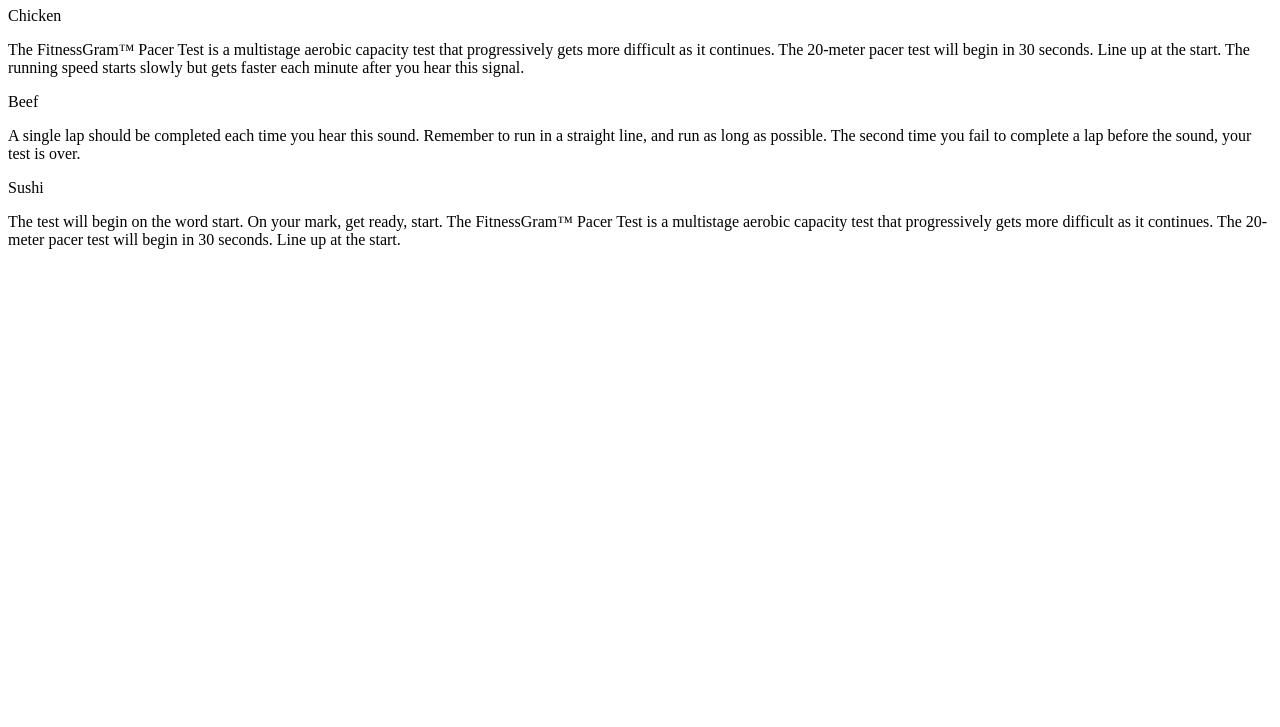
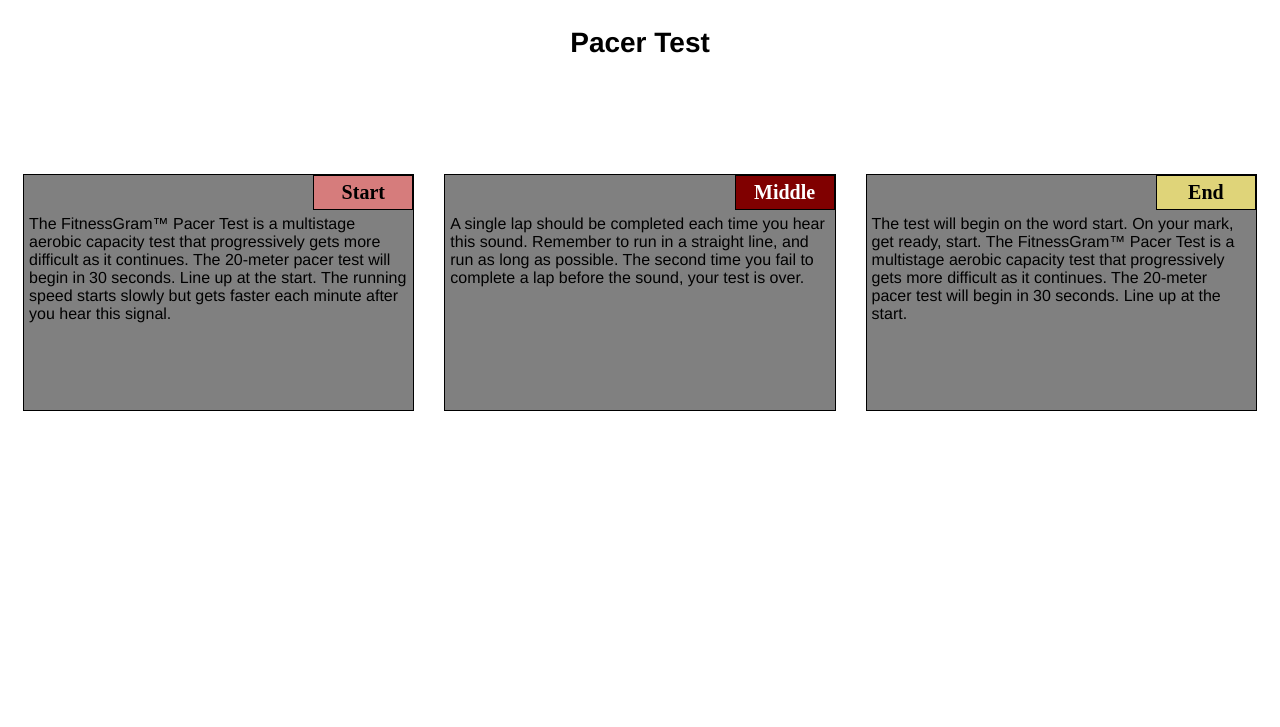
Before and after one commit to Aidan-Davis/ATD-coursera-website, a plain HTML site: page index.html in a window 1280 px wide. Shown: the part 73-800 px from the top of the page. Drawn offline with Linux system fonts and the light colour scheme.

Commit message:
Update index.html

```diff
--- a/index.html
+++ b/index.html
@@ -1,15 +1,142 @@
 <!DOCTYPE html>
 <html>
-
 <head>
     <meta charset="utf-8">
     <title>module2-solution</title>
 </head>
+    <style>
+    /*basic style*/
+    * {
+        box-sizing: border-box;
+    }
+
+    body {
+        background-color: white;
+    }
+
+    h1 {
+        margin: 100px;
+        text-align: center;
+        font-family: Helvetica;
+        font-weight: bold;
+        font-size: 175%;
+    }
+
+    section {
+        position: relative;
+        padding: 15px;
+        width: 100%;
+    }
+
+    p {
+        position: relative;
+        clear: right;
+    }
+
+    div {
+        position: relative;
+        background-color: gray;
+        border: 1px solid black;
+        width: 100%;
+        margin-left: auto;
+        margin-right: auto;
+        margin-bottom: auto;
+    }
+
+    .sub1 {
+        float: right;
+        width: 100px;
+        padding: 5px;
+        margin: 0px;
+        border: 1px solid black;
+        text-align: center;
+        font-size: 125%;
+        font-weight: bold;
+        background-color: rgb(214, 124, 124);
+
+    }
+
+    .sub2 {
+        float: right;
+        color: white;
+        width: 100px;
+        padding: 5px;
+        margin: 0px;
+        border: 1px solid black;
+        text-align: center;
+        font-size: 125%;
+        font-weight: bold;
+        background-color: maroon;
+
+    }
+
+    .sub3 {
+        color: black;
+        float: right;
+        width: 100px;
+        padding: 5px;
+        margin: 0px;
+        border: 1px solid black;
+        text-align: center;
+        font-size: 125%;
+        font-weight: bold;
+        background-color: rgb(223, 212, 121);
+
+    }
+
+    .content {
+        padding: 5px;
+        border: none;
+        background-color: gray;
+        font-family: Helvetica;
+        color: black;
+        margin: 0px;
+        height: 200px;
+        overflow: auto;
+    }
+
+    .row {
+        width: 90%;
+    }
+
+    /*desktop version*/
+    @media (min-width: 992px) {
+        .column-lg-4 {
+            float: left;
+            width: 33.33%;
+        }
+    }
+
+    /*tablet version*/
+    @media (min-width: 768px) and (max-width: 991px) {
+        .colmn-md-6 {
+            float: left;
+            width: 50%;
+            margin-left: auto;
+            margin-right: auto;
+        }
+
+        .colmn-md-12 {
+            float: left;
+            width: 100%;
+            margin-left: auto;
+            margin-right: auto;
+        }
+    }
+
+    /*mobile version*/
+    @media (max-width: 767px) {
+        .colmn-sm-12 {
+            float: left;
+            width: 100%;
+        }
+    }
+</style>
   <body>
-    <h1>Our Menu</h1>
+    <h1>Pacer Test</h1>
     <section class="column-lg-4 colmn-md-6 colmn-sm-12">
         <div>
-            <p class="sub1">Chicken</p>
+            <p class="sub1">Start</p>
             <p class="content">
            The FitnessGram™ Pacer Test is a multistage aerobic capacity test that progressively gets more difficult as it continues.
            The 20-meter pacer test will begin in 30 seconds. Line up at the start.
@@ -19,7 +146,7 @@
     </section>
     <section class="column-lg-4 colmn-md-6 colmn-sm-12">
         <div>
-            <p class="sub2">Beef</p>
+            <p class="sub2">Middle</p>
             <p class="content">A single lap should be completed each time you hear this sound.
                 Remember to run in a straight line, and run as long as possible.
                 The second time you fail to complete a lap before the sound, your test is over.
@@ -27,7 +154,7 @@
     </section>
     <section class="column-lg-4 colmn-md-12 colmn-sm-12">
         <div>
-            <p class="sub3">Sushi</p>
+            <p class="sub3">End</p>
             <p class="content">The test will begin on the word start.
                 On your mark, get ready, start. The FitnessGram™ Pacer Test is a multistage aerobic capacity test that
                 progressively gets more difficult as it continues.
```
